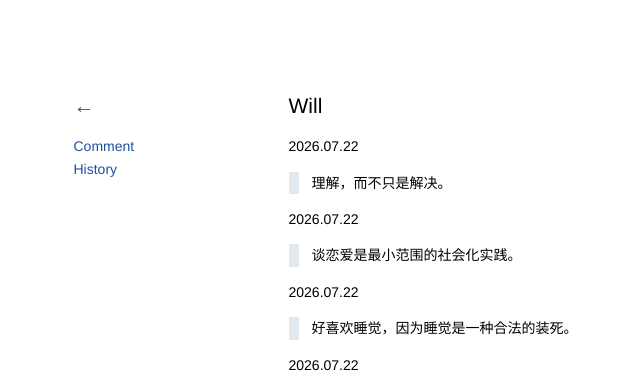
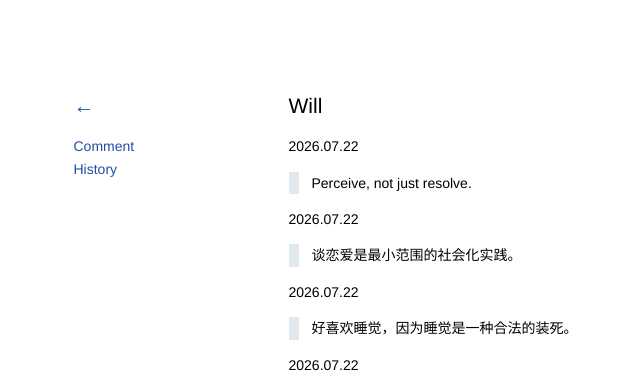
Before and after one commit to kidlj/awei, a Jekyll site: the page built from _wiki/will.md, in a window 1280 px wide and 900 px high. Shown: the top 373 px of the window, without its empty margins (59-699 px from the left). Built offline with Jekyll 4.4.1, drawn with Linux system fonts in a browser that asks for light colours.

Commit message:
update will

```diff
--- a/_wiki/will.md
+++ b/_wiki/will.md
@@ -4,7 +4,7 @@ title: Will
 
 2026.07.22
 
-> 理解，而不只是解决。
+> Perceive, not just resolve.
 
 2026.07.22
 
```
